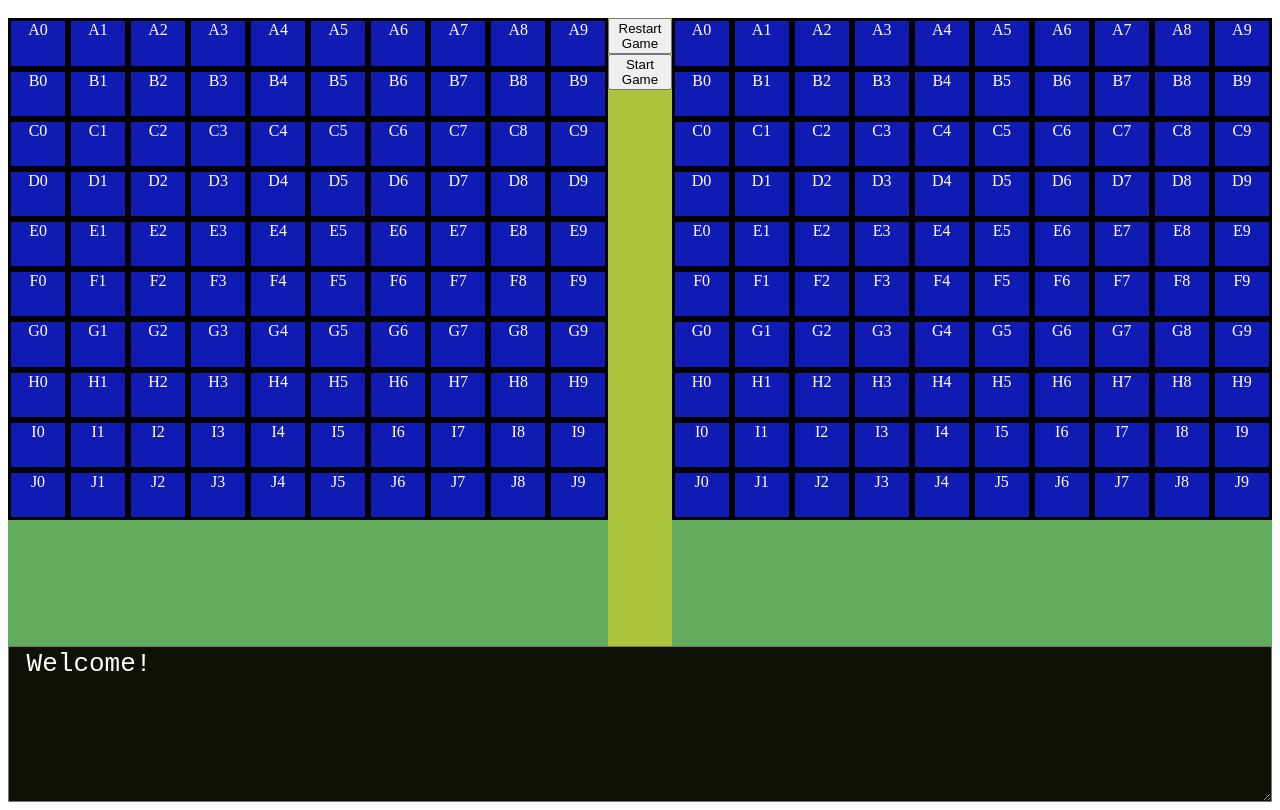
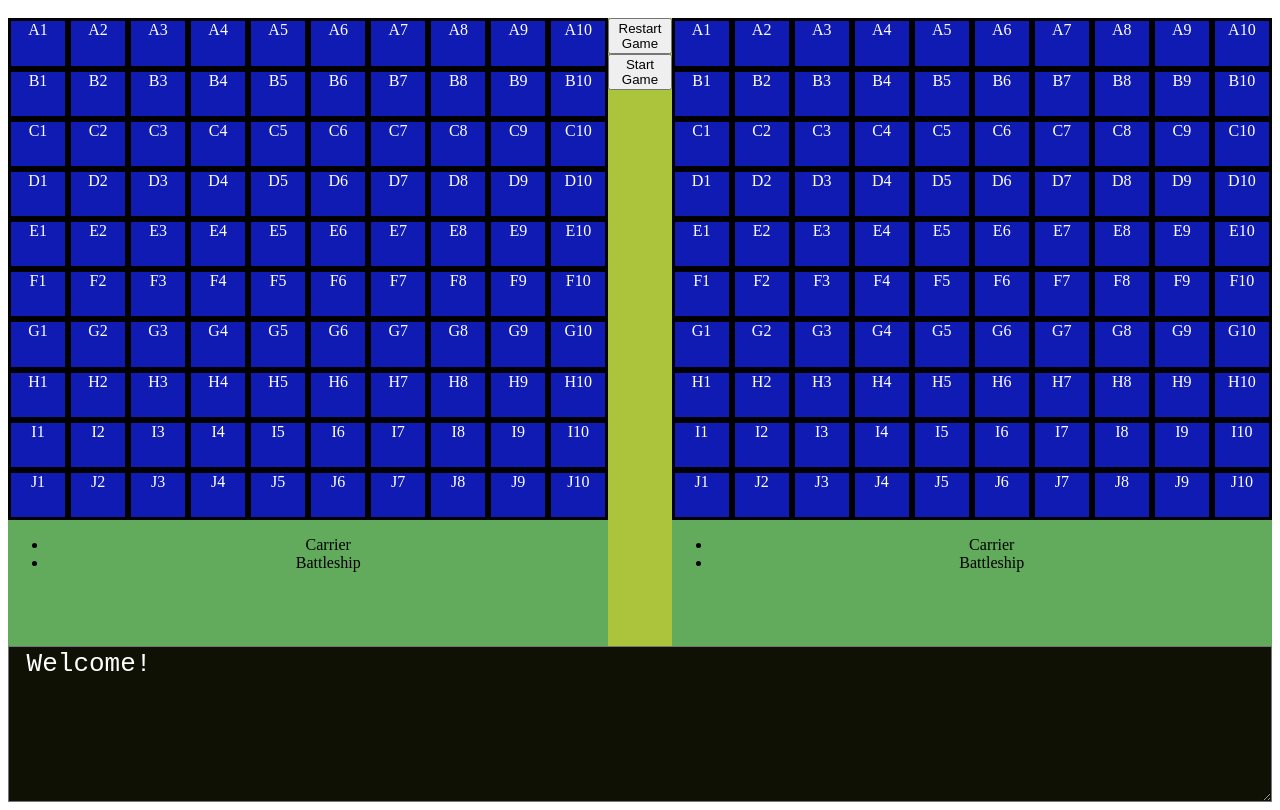
Before and after one commit to ThilakshanArulnesan/battleShip, a plain HTML site: page index.html in a window 1280 px wide. Shown: the part 48-858 px from the top of the page. Drawn offline with nearby package versions, Linux system fonts and the light colour scheme.

Commit message:
Added a tracker of active ships, not dynamic yet

```diff
--- a/index.html
+++ b/index.html
@@ -33,8 +33,10 @@
 
     <div class="playerArea">
       <div class="board" id="opponentBoard"></div>
-      <div class="tracker" id="playerTracker"></div>
+      <div class="tracker" id="opponentTracker"></div>
     </div>
+
+
 
 
 
--- a/scripts/main.js
+++ b/scripts/main.js
@@ -13,21 +13,38 @@ const getA1 = function(arr) {
   return letToNum[arr[0]] + arr[1];
 };
 
-console.log(getA1([0, 10]));
 
 const startGame = function() {
   const GAME_SIZE = 10;
   clearBoard();
-  generateEmptyBoard(GAME_SIZE, "playerBoard");
-  generateEmptyBoard(GAME_SIZE, "opponentBoard");
 
+  //Displays tiles and creates tile objects
+  //Could look into seperating this functionality out
+  let playerTiles = generateEmptyBoard(GAME_SIZE, "playerBoard");
+  let opponentTiles = generateEmptyBoard(GAME_SIZE, "opponentBoard");
+
+  //Load ship types:
   const playerShips = [];
-  playerShips.push(Ship("Carrier", 5, "v"));
-  playerShips.push(Ship("Battleship", 4, "v"));
+  playerShips.push(new Ship("Carrier", 5, "v", "player"));
+  playerShips.push(new Ship("Battleship", 4, "v", "player"));
+  const opponentShips = [];
+  opponentShips.push(new Ship("Carrier", 5, "v", "opponent"));
+  opponentShips.push(new Ship("Battleship", 4, "v", "opponent"));
 
-  const opponentShips = [];
-  opponentShips.push(Ship("Carrier", 5, "v"));
-  opponentShips.push(Ship("Battleship", 4, "v"));
+
+  // Shows active ships so far:
+  $(`#playerTracker`).append(`<ul></ul>`);
+  for (let ship of playerShips) {
+    //tmpText += "<ul>" + ship.type;
+    $(`#playerTracker ul`).append(`<li>${ship.type}</li>`);
+  }
+
+  $(`#opponentTracker`).append(`<ul></ul>`);
+  for (let ship of opponentShips) {
+    console.log(ship);
+    $(`#opponentTracker ul`).append(`<li>${ship.type}</li>`);
+  }
+
 
 };
 
@@ -39,17 +56,16 @@ const generateEmptyBoard = function(n, boardName) {
   let p = Math.floor(100 / n) + "%"; //Percent of space to take up
   let tiles = [];
   for (let i = 0; i < n; i++) {
-    for (let j = 0; j < n; j++) {
+    for (let j = 1; j < n + 1; j++) {
       let a1Not = getA1([i, j]);
       //Create a tile object for each divider
       // id = a1 notation of the space
       // id also contains whether player or opponent
-      tiles.push(Tile(i, j, boardName));
+      tiles.push(Tile(i, j, boardName)); //Creates tile objects
       $(`.board#${boardName}`).append(`<div class="tile" id=${a1Not}
-      style="height:10%;width:10%">${a1Not}</div>`);
+      style="height:${p};width:${p}">${a1Not}</div>`);
     }
   }
-
   return tiles;
 };
 
```
